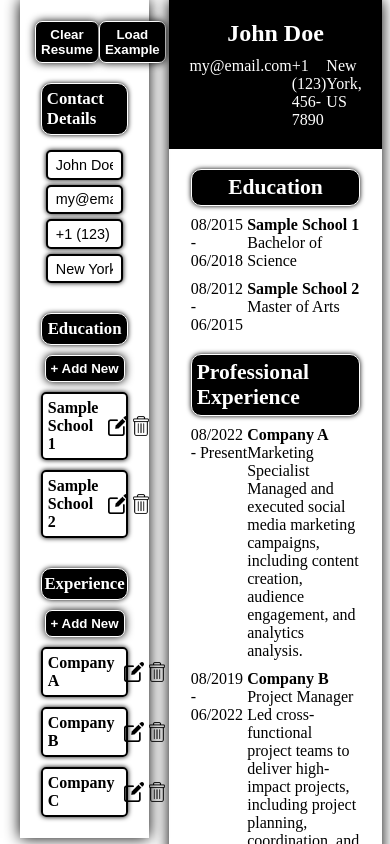
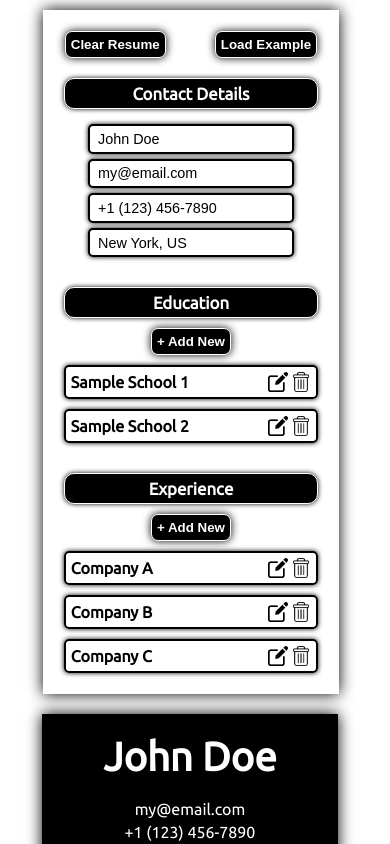
Before and after one commit to martinsmeder/cv_application, a React (Vite) app: page / in a window 390 px wide. Shown: the top 844 px of the page. Built offline with nearby package versions, Linux system fonts and the light colour scheme.

Commit message:
Added media queries

```diff
--- a/src/main.jsx
+++ b/src/main.jsx
@@ -1,7 +1,6 @@
 import React from 'react';
 import ReactDOM from 'react-dom/client';
 import App from './components/App.jsx';
-// import Test from './components/Test';
 import './styles/main.css';
 import './styles/cv.css';
 import './styles/forms.css';
@@ -9,6 +8,5 @@ import './styles/forms.css';
 ReactDOM.createRoot(document.getElementById('root')).render(
   <React.StrictMode>
     <App />
-    {/* <Test /> */}
   </React.StrictMode>
 );
--- a/src/styles/cv.css
+++ b/src/styles/cv.css
@@ -9,6 +9,12 @@
     background: #000;
     color: #FFF;
     padding: 20px;
+
+}
+
+.cvSection.contacts h1 {
+    font-size: 2.5rem;
+    padding-bottom: 10px
 }
 
 .cvSection.contacts div {
@@ -47,3 +53,11 @@
     border-radius: 10px;
     box-shadow: 0 0 .3rem #000;
 }
+
+@media (max-width: 750px) {
+    .cvSection.cvSection.contacts div {
+        flex-direction: column;
+        align-items: center;
+        gap: 5px;
+    }
+}
--- a/src/styles/main.css
+++ b/src/styles/main.css
@@ -1,3 +1,5 @@
+@import url('https://fonts.googleapis.com/css2?family=Ubuntu&display=swap');
+
 * {
     box-sizing: border-box;
     margin: 0px;
@@ -5,6 +7,7 @@
 }
 
 #root {
+    font-family: 'Ubuntu', sans-serif;
     width: 100vw;
     min-height: 100vh;
     display: flex;
@@ -42,3 +45,35 @@ main {
     box-shadow: 0 0 .9rem #000;
     min-height: 687px;
 }
+
+@media (max-width: 600px) {
+    main {
+        flex-direction: column;
+        align-items: center;
+        margin-top: 10px;
+        margin-bottom: 10px;
+    }
+
+    .headingContainer.cv h1, .cvSection.contacts h1 {
+        text-align: center
+    }
+
+
+
+    #formContainer, #cvContainer {
+        width: 80%;
+    }
+
+    #formContainer {
+        align-self: center;
+        margin-right: 18px;
+    }
+}
+
+@media (max-width: 350px) {
+    #formContainer, #cvContainer {
+        width: 100%;
+    }
+
+
+}
```
Also changed, not shown: src/components/Test.jsx (deleted, +0 -111 lines), todo.txt, 1 other file (tests, documents, lock files or other folders).
